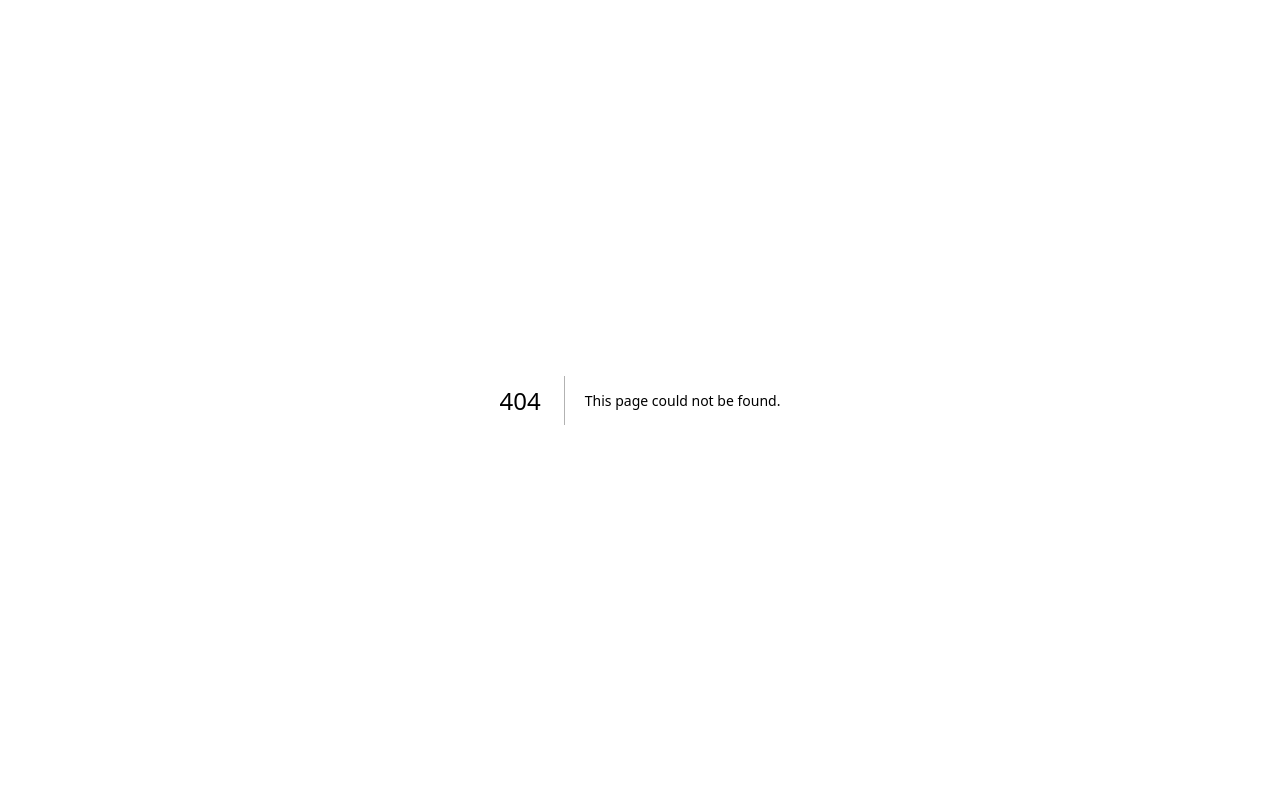
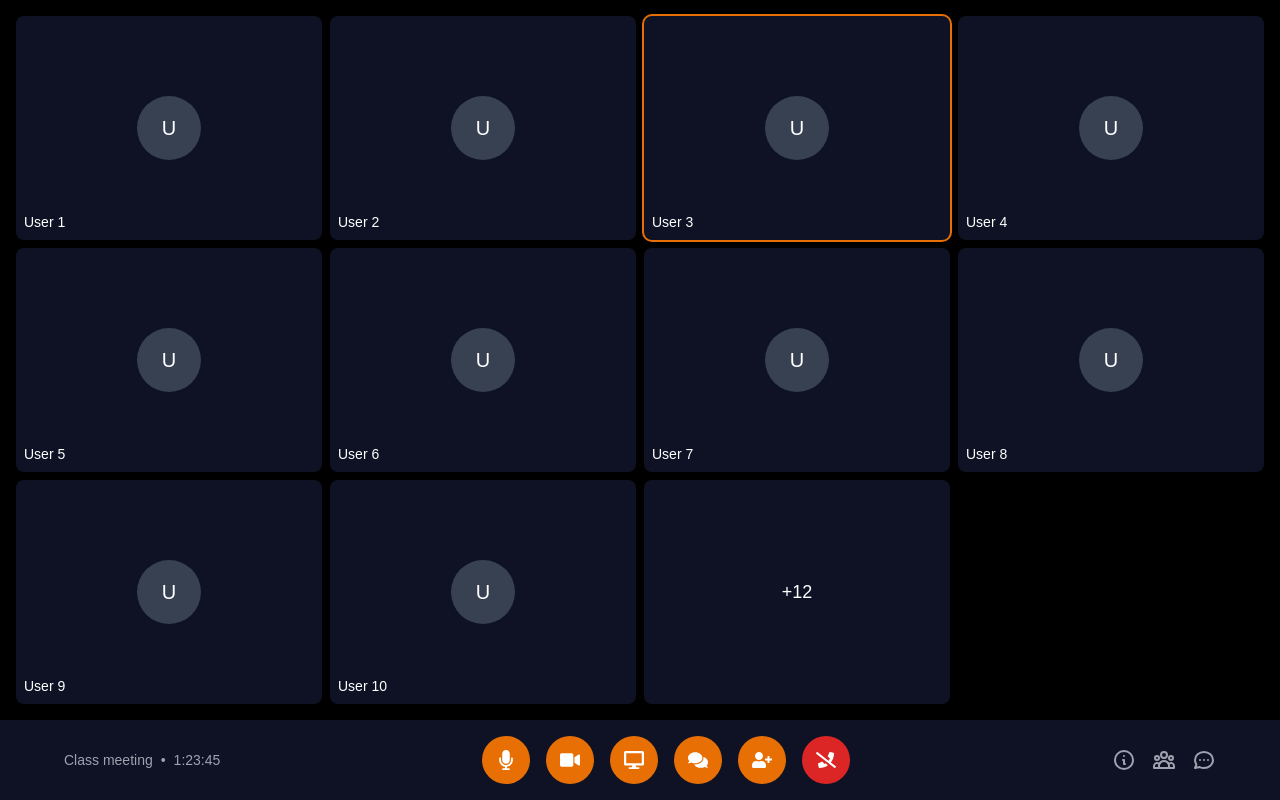
Before and after one commit to MLSAKIIT/weave-frontend, a Next.js app: page /meeting in a window 1280 px wide. Before the commit this address had no page. Built offline with nearby package versions, Linux system fonts and the light colour scheme.

Commit message:
Made grid for meeting

```diff
--- /dev/null
+++ b/src/app/meeting/page.tsx
@@ -0,0 +1,125 @@
+'use client';
+import React, { useState } from 'react';
+import { FaMicrophone, FaMicrophoneSlash, FaVideo, FaVideoSlash, FaDesktop,
+         FaComments, FaUserPlus, FaPhoneSlash } from 'react-icons/fa';
+
+const MeetingRoom = () => {
+  const [micOn, setMicOn] = useState(true);
+  const [videoOn, setVideoOn] = useState(true);
+  const [isSharing, setIsSharing] = useState(false);
+
+  const participants = Array(10).fill(null).map((_, i) => ({
+    id: i,
+    name: `User ${i + 1}`,
+    isSpeaking: i === 2,
+  }));
+
+  return (
+    <div className="flex flex-col h-screen bg-black text-white">
+      {/* Meeting Grid */}
+      <div className="flex-1 p-4 grid grid-cols-4 gap-2">
+        {participants.map((participant) => (
+          <div
+            key={participant.id}
+            className={`relative bg-[#0E1224] rounded-lg flex items-center justify-center
+              ${participant.isSpeaking ? 'ring-2 ring-[#E76F04]' : ''}`}
+          >
+            <div className="w-16 h-16 rounded-full bg-gray-700 flex items-center justify-center">
+              <span className="text-xl">{participant.name[0]}</span>
+            </div>
+            <span className="absolute bottom-2 left-2 text-sm">{participant.name}</span>
+          </div>
+        ))}
+        <div className="bg-[#0E1224] rounded-lg flex items-center justify-center">
+          <span className="text-lg">+12</span>
+        </div>
+      </div>
+
+      {/* Bottom Controls */}
+      <div className="bg-[#0E1224] p-4">
+        <div className="flex justify-between items-center max-w-6xl mx-auto">
+          {/* Left Section */}
+          <div className="flex items-center gap-2">
+            <span className="text-sm text-gray-400">Class meeting</span>
+            <span className="text-sm text-gray-400">•</span>
+            <span className="text-sm text-gray-400">1:23:45</span>
+          </div>
+
+          {/* Center Controls */}
+          <div className="flex gap-4">
+            <button
+              onClick={() => setMicOn(!micOn)}
+              className={`w-12 h-12 flex items-center justify-center rounded-full
+                ${micOn ? 'bg-[#E76F04]' : 'bg-red-600'} hover:opacity-90`}
+              aria-label={micOn ? "Turn microphone off" : "Turn microphone on"}
+            >
+              {micOn ? <FaMicrophone size={20} /> : <FaMicrophoneSlash size={20} />}
+            </button>
+
+            <button
+              onClick={() => setVideoOn(!videoOn)}
+              className={`w-12 h-12 flex items-center justify-center rounded-full
+                ${videoOn ? 'bg-[#E76F04]' : 'bg-red-600'} hover:opacity-90`}
+              aria-label={videoOn ? "Turn camera off" : "Turn camera on"}
+            >
+              {videoOn ? <FaVideo size={20} /> : <FaVideoSlash size={20} />}
+            </button>
+
+            <button
+              onClick={() => setIsSharing(!isSharing)}
+              className="w-12 h-12 flex items-center justify-center rounded-full bg-[#E76F04] hover:opacity-90"
+              aria-label="Share screen"
+            >
+              <FaDesktop size={20} />
+            </button>
+
+            <button
+              className="w-12 h-12 flex items-center justify-center rounded-full bg-[#E76F04] hover:opacity-90"
+              aria-label="Open chat"
+            >
+              <FaComments size={20} />
+            </button>
+
+            <button
+              className="w-12 h-12 flex items-center justify-center rounded-full bg-[#E76F04] hover:opacity-90"
+              aria-label="Add participant"
+            >
+              <FaUserPlus size={20} />
+            </button>
+
+            <button
+              className="w-12 h-12 flex items-center justify-center rounded-full bg-red-600 hover:bg-red-700"
+              aria-label="Leave meeting"
+            >
+              <FaPhoneSlash size={20} />
+            </button>
+          </div>
+
+          {/* Right Section */}
+          <div className="flex items-center gap-4">
+            <button className="text-gray-400 hover:text-white">
+              <span className="sr-only">Show information</span>
+              <svg className="w-6 h-6" fill="none" stroke="currentColor" viewBox="0 0 24 24">
+                <path strokeLinecap="round" strokeLinejoin="round" strokeWidth={2} d="M13 16h-1v-4h-1m1-4h.01M21 12a9 9 0 11-18 0 9 9 0 0118 0z" />
+              </svg>
+            </button>
+            <button className="text-gray-400 hover:text-white">
+              <span className="sr-only">Show participants</span>
+              <svg className="w-6 h-6" fill="none" stroke="currentColor" viewBox="0 0 24 24">
+                <path strokeLinecap="round" strokeLinejoin="round" strokeWidth={2} d="M17 20h5v-2a3 3 0 00-5.356-1.857M17 20H7m10 0v-2c0-.656-.126-1.283-.356-1.857M7 20H2v-2a3 3 0 015.356-1.857M7 20v-2c0-.656.126-1.283.356-1.857m0 0a5.002 5.002 0 019.288 0M15 7a3 3 0 11-6 0 3 3 0 016 0zm6 3a2 2 0 11-4 0 2 2 0 014 0zM7 10a2 2 0 11-4 0 2 2 0 014 0z" />
+              </svg>
+            </button>
+            <button className="text-gray-400 hover:text-white">
+              <span className="sr-only">Show chat</span>
+              <svg className="w-6 h-6" fill="none" stroke="currentColor" viewBox="0 0 24 24">
+                <path strokeLinecap="round" strokeLinejoin="round" strokeWidth={2} d="M8 12h.01M12 12h.01M16 12h.01M21 12c0 4.418-4.03 8-9 8a9.863 9.863 0 01-4.255-.949L3 20l1.395-3.72C3.512 15.042 3 13.574 3 12c0-4.418 4.03-8 9-8s9 3.582 9 8z" />
+              </svg>
+            </button>
+          </div>
+        </div>
+      </div>
+    </div>
+  );
+};
+
+export default MeetingRoom;
```
